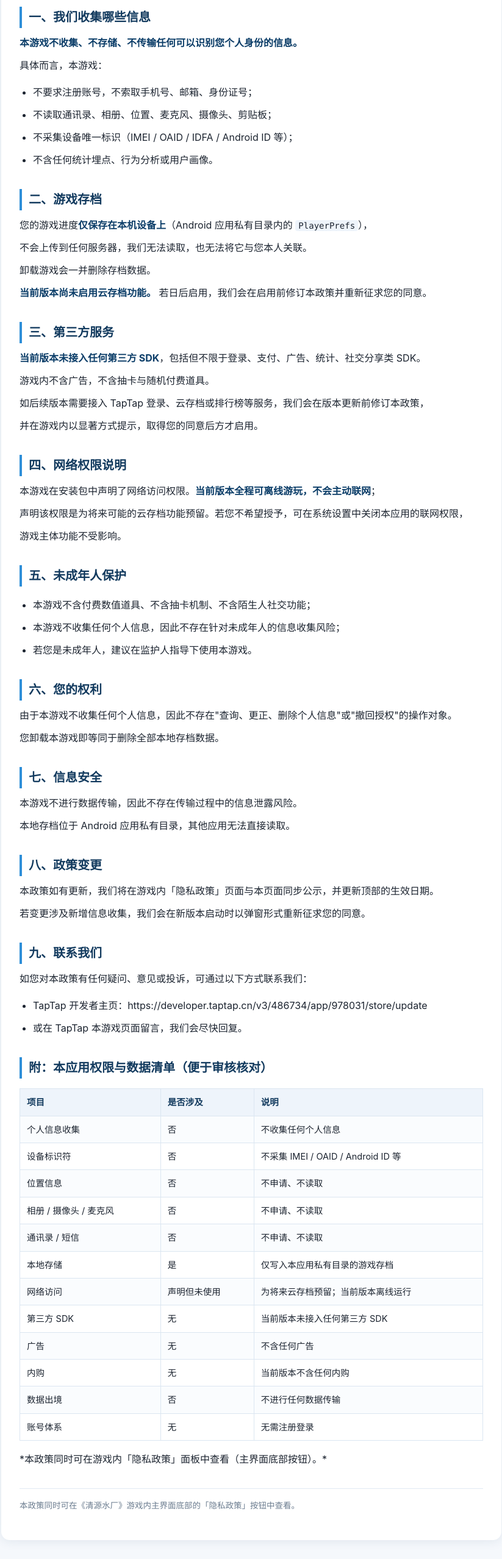
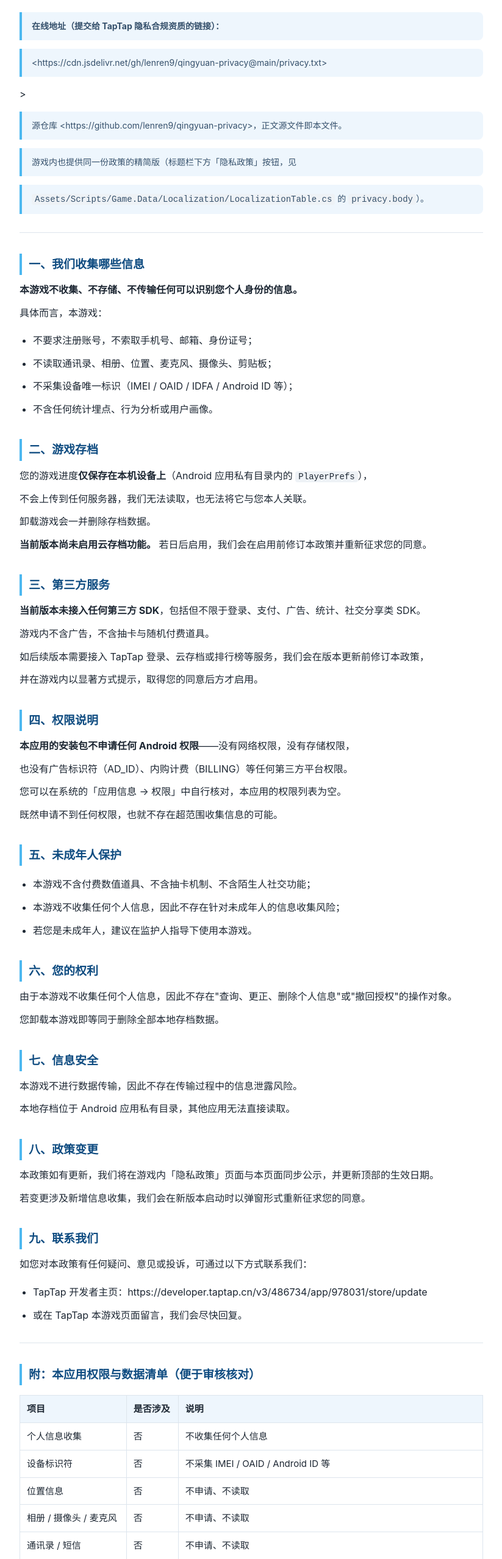
Before and after one commit to lenren9/qingyuan-privacy, a plain HTML site: page index.html in a window 1280 px wide. Shown: the part 243-2800 px from the top of the page at 61% size, without its empty margins (228-1051 px from the left). Drawn offline with Linux system fonts and the light colour scheme.

Commit message:
更新隐私政策网页版

```diff
--- a/index.html
+++ b/index.html
@@ -2,41 +2,41 @@
 <html lang="zh-CN">
 <head>
 <meta charset="utf-8">
-<meta name="viewport" content="width=device-width,initial-scale=1">
-<title>《清源水厂》隐私政策</title>
-<meta name="description" content="《清源水厂》的隐私政策：本游戏不收集任何个人信息。">
+<meta name="viewport" content="width=device-width, initial-scale=1">
+<title>清源水厂 · 隐私政策</title>
 <style>
-:root{color-scheme:light dark}
-*{box-sizing:border-box}
-body{margin:0;padding:28px 20px 64px;background:#f5f8fc;color:#1c2430;
- font:16px/1.75 -apple-system,"PingFang SC","Microsoft YaHei",system-ui,sans-serif}
-main{max-width:820px;margin:0 auto;background:#fff;border-radius:14px;
- padding:34px 30px 44px;box-shadow:0 2px 18px rgba(20,50,90,.09)}
-h1{font-size:27px;margin:0 0 6px;color:#0f4c81}
-h2{font-size:20px;margin:34px 0 10px;padding-left:11px;border-left:4px solid #2f8fd8;color:#123a5e}
-h3{font-size:17px;margin:26px 0 8px;color:#123a5e}
-p,li{margin:9px 0}
-ul{padding-left:22px}
-strong{color:#0b3d68}
-code{background:#eef4fb;padding:1px 5px;border-radius:4px;font-size:14px;
- font-family:ui-monospace,Consolas,monospace}
-hr{border:0;border-top:1px solid #e2eaf3;margin:30px 0}
-table{width:100%;border-collapse:collapse;margin:16px 0;font-size:14.5px}
-th,td{border:1px solid #dbe6f1;padding:9px 11px;text-align:left}
-th{background:#eef4fb;color:#123a5e;font-weight:600}
-tr:nth-child(even) td{background:#fafcfe}
-footer{margin-top:34px;padding-top:16px;border-top:1px solid #e2eaf3;
- font-size:13.5px;color:#6b7c8f}
-@media(prefers-color-scheme:dark){
- body{background:#101720;color:#d6dee8}
- main{background:#18202b;box-shadow:none}
- h1{color:#7fc0f0} h2{color:#9fd0f5;border-left-color:#3a9ae0} h3{color:#9fd0f5}
- strong{color:#bcdcf5}
- code{background:#232f3d} hr,footer{border-top-color:#2a3644}
- th,td{border-color:#2c3949} th{background:#1f2a37;color:#9fd0f5}
- tr:nth-child(even) td{background:#1b2431}
- footer{color:#8296aa}
-}
+  :root { color-scheme: light dark; }
+  body { margin: 0; padding: 32px 20px 72px;
+         font: 16px/1.85 -apple-system, "PingFang SC", "Microsoft YaHei", sans-serif;
+         color: #1d2733; background: #f5f8fb; }
+  main { max-width: 760px; margin: 0 auto; background: #fff;
+         border-radius: 14px; padding: 36px 34px 44px;
+         box-shadow: 0 2px 18px rgba(20, 60, 100, .08); }
+  h1 { font-size: 27px; margin: 0 0 26px; color: #0f4c81; }
+  h2 { font-size: 19px; margin: 34px 0 10px; color: #0f4c81;
+       border-left: 4px solid #4db8f0; padding-left: 11px; }
+  h3 { font-size: 16px; margin: 22px 0 8px; }
+  p, li { margin: 8px 0; }
+  ul { padding-left: 22px; }
+  hr { border: 0; border-top: 1px solid #dde5ed; margin: 30px 0; }
+  blockquote { margin: 14px 0; padding: 10px 16px; background: #eef6fd;
+               border-left: 4px solid #4db8f0; border-radius: 0 8px 8px 0;
+               font-size: 14px; color: #35506b; }
+  table { border-collapse: collapse; width: 100%; margin: 16px 0; font-size: 15px; }
+  th, td { border: 1px solid #dde5ed; padding: 8px 11px; text-align: left; }
+  th { background: #eef6fd; }
+  code { background: #eef2f6; padding: 1px 5px; border-radius: 4px; font-size: 14px; }
+  a { color: #1273b8; }
+  @media (prefers-color-scheme: dark) {
+    body { color: #d8e2ec; background: #0e151d; }
+    main { background: #151f2a; box-shadow: none; }
+    h1, h2 { color: #6ec6f5; }
+    hr, th, td { border-color: #26323f; }
+    blockquote { background: #1a2733; color: #9fb4c8; }
+    th { background: #1a2733; }
+    code { background: #1e2a36; }
+    a { color: #6ec6f5; }
+  }
 </style>
 </head>
 <body>
@@ -45,6 +45,13 @@ footer{margin-top:34px;padding-top:16px;border-top:1px solid #e2eaf3;
 <p><strong>生效日期：2026 年 10 月 15 日</strong></p>
 <p><strong>适用应用：清源水厂（TapTap appId 978031）</strong></p>
 <p><strong>开发者：十里桃花的工作室1</strong></p>
+<blockquote><strong>在线地址（提交给 TapTap 隐私合规资质的链接）：</strong></blockquote>
+<blockquote>&lt;https://cdn.jsdelivr.net/gh/lenren9/qingyuan-privacy@main/privacy.txt&gt;</blockquote>
+<p>&gt;</p>
+<blockquote>源仓库 &lt;https://github.com/lenren9/qingyuan-privacy&gt;，正文源文件即本文件。</blockquote>
+<blockquote>游戏内也提供同一份政策的精简版（标题栏下方「隐私政策」按钮，见</blockquote>
+<blockquote><code>Assets/Scripts/Game.Data/Localization/LocalizationTable.cs</code> 的 <code>privacy.body</code>）。</blockquote>
+<hr>
 <h2>一、我们收集哪些信息</h2>
 <p><strong>本游戏不收集、不存储、不传输任何可以识别您个人身份的信息。</strong></p>
 <p>具体而言，本游戏：</p>
@@ -64,10 +71,11 @@ footer{margin-top:34px;padding-top:16px;border-top:1px solid #e2eaf3;
 <p>游戏内不含广告，不含抽卡与随机付费道具。</p>
 <p>如后续版本需要接入 TapTap 登录、云存档或排行榜等服务，我们会在版本更新前修订本政策，</p>
 <p>并在游戏内以显著方式提示，取得您的同意后方才启用。</p>
-<h2>四、网络权限说明</h2>
-<p>本游戏在安装包中声明了网络访问权限。<strong>当前版本全程可离线游玩，不会主动联网</strong>；</p>
-<p>声明该权限是为将来可能的云存档功能预留。若您不希望授予，可在系统设置中关闭本应用的联网权限，</p>
-<p>游戏主体功能不受影响。</p>
+<h2>四、权限说明</h2>
+<p><strong>本应用的安装包不申请任何 Android 权限</strong>——没有网络权限，没有存储权限，</p>
+<p>也没有广告标识符（AD_ID）、内购计费（BILLING）等任何第三方平台权限。</p>
+<p>您可以在系统的「应用信息 → 权限」中自行核对，本应用的权限列表为空。</p>
+<p>既然申请不到任何权限，也就不存在超范围收集信息的可能。</p>
 <h2>五、未成年人保护</h2>
 <ul>
 <li>本游戏不含付费数值道具、不含抽卡机制、不含陌生人社交功能；</li>
@@ -89,10 +97,30 @@ footer{margin-top:34px;padding-top:16px;border-top:1px solid #e2eaf3;
 <li>TapTap 开发者主页：https://developer.taptap.cn/v3/486734/app/978031/store/update</li>
 <li>或在 TapTap 本游戏页面留言，我们会尽快回复。</li>
 </ul>
+<hr>
 <h2>附：本应用权限与数据清单（便于审核核对）</h2>
-<table><tr><th>项目</th><th>是否涉及</th><th>说明</th></tr><tr><td>个人信息收集</td><td>否</td><td>不收集任何个人信息</td></tr><tr><td>设备标识符</td><td>否</td><td>不采集 IMEI / OAID / Android ID 等</td></tr><tr><td>位置信息</td><td>否</td><td>不申请、不读取</td></tr><tr><td>相册 / 摄像头 / 麦克风</td><td>否</td><td>不申请、不读取</td></tr><tr><td>通讯录 / 短信</td><td>否</td><td>不申请、不读取</td></tr><tr><td>本地存储</td><td>是</td><td>仅写入本应用私有目录的游戏存档</td></tr><tr><td>网络访问</td><td>声明但未使用</td><td>为将来云存档预留；当前版本离线运行</td></tr><tr><td>第三方 SDK</td><td>无</td><td>当前版本未接入任何第三方 SDK</td></tr><tr><td>广告</td><td>无</td><td>不含任何广告</td></tr><tr><td>内购</td><td>无</td><td>当前版本不含任何内购</td></tr><tr><td>数据出境</td><td>否</td><td>不进行任何数据传输</td></tr><tr><td>账号体系</td><td>无</td><td>无需注册登录</td></tr></table>
+<table><tbody>
+<tr><th>项目</th><th>是否涉及</th><th>说明</th></tr>
+<tr><td>个人信息收集</td><td>否</td><td>不收集任何个人信息</td></tr>
+<tr><td>设备标识符</td><td>否</td><td>不采集 IMEI / OAID / Android ID 等</td></tr>
+<tr><td>位置信息</td><td>否</td><td>不申请、不读取</td></tr>
+<tr><td>相册 / 摄像头 / 麦克风</td><td>否</td><td>不申请、不读取</td></tr>
+<tr><td>通讯录 / 短信</td><td>否</td><td>不申请、不读取</td></tr>
+<tr><td>本地存储</td><td>是</td><td>仅写入本应用私有目录的游戏存档（Android 私有目录无需存储权限）</td></tr>
+<tr><td>网络访问</td><td>否</td><td>安装包不声明 INTERNET 权限，全程离线运行</td></tr>
+<tr><td>广告标识符 AD_ID</td><td>否</td><td>不声明该权限；已移除 Unity Ads 依赖</td></tr>
+<tr><td>内购 BILLING</td><td>否</td><td>不声明该权限；已移除 Unity IAP 依赖</td></tr>
+<tr><td>统计分析</td><td>无</td><td>已移除 Unity Analytics 依赖，无任何埋点</td></tr>
+<tr><td>第三方 SDK</td><td>无</td><td>当前版本未接入任何第三方 SDK</td></tr>
+<tr><td>广告</td><td>无</td><td>不含任何广告</td></tr>
+<tr><td>内购</td><td>无</td><td>当前版本不含任何内购</td></tr>
+<tr><td>数据出境</td><td>否</td><td>不进行任何数据传输</td></tr>
+<tr><td>账号体系</td><td>无</td><td>无需注册登录</td></tr>
+</tbody></table>
+<blockquote>上表中「不声明权限」一项可通过 <code>aapt dump permissions 清源水厂.apk</code> 直接验证，</blockquote>
+<blockquote>输出应为<strong>空列表</strong>。</blockquote>
+<hr>
 <p>*本政策同时可在游戏内「隐私政策」面板中查看（主界面底部按钮）。*</p>
-<footer>本政策同时可在《清源水厂》游戏内主界面底部的「隐私政策」按钮中查看。</footer>
 </main>
 </body>
 </html>
```
